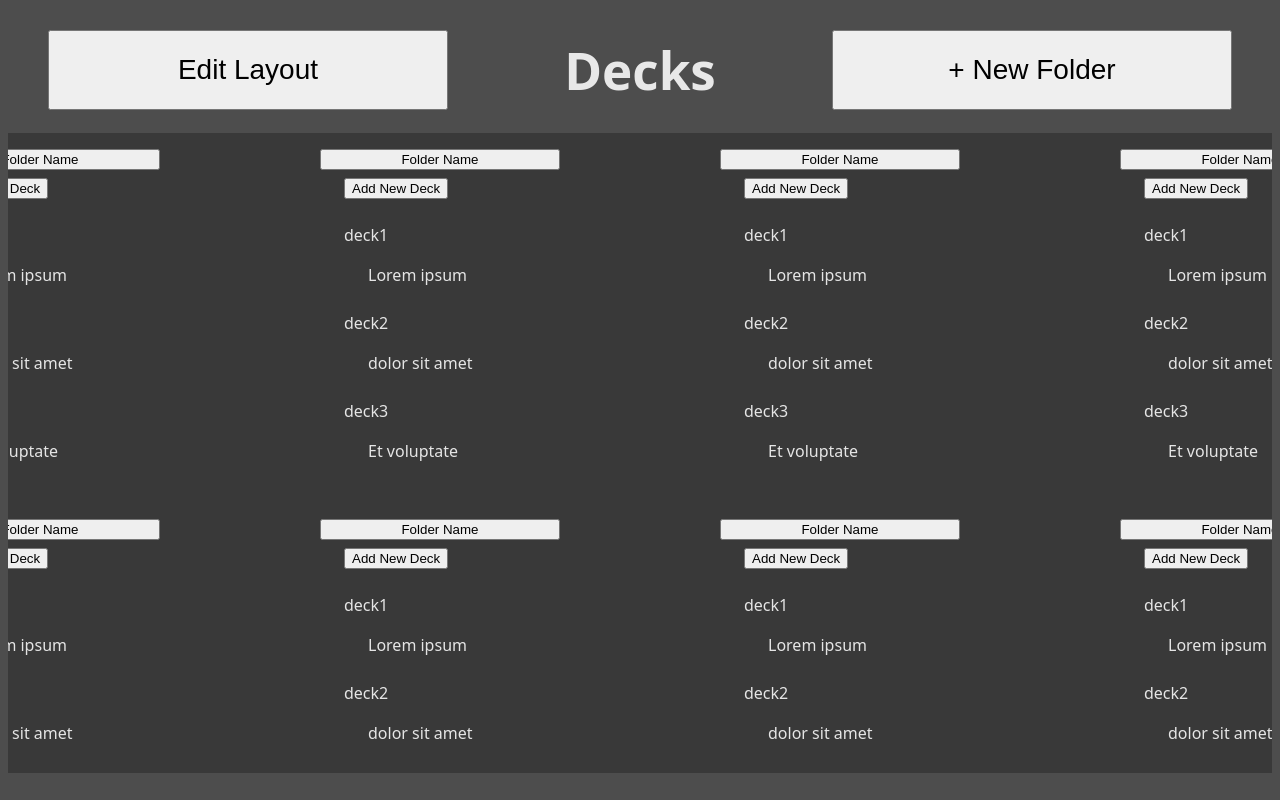
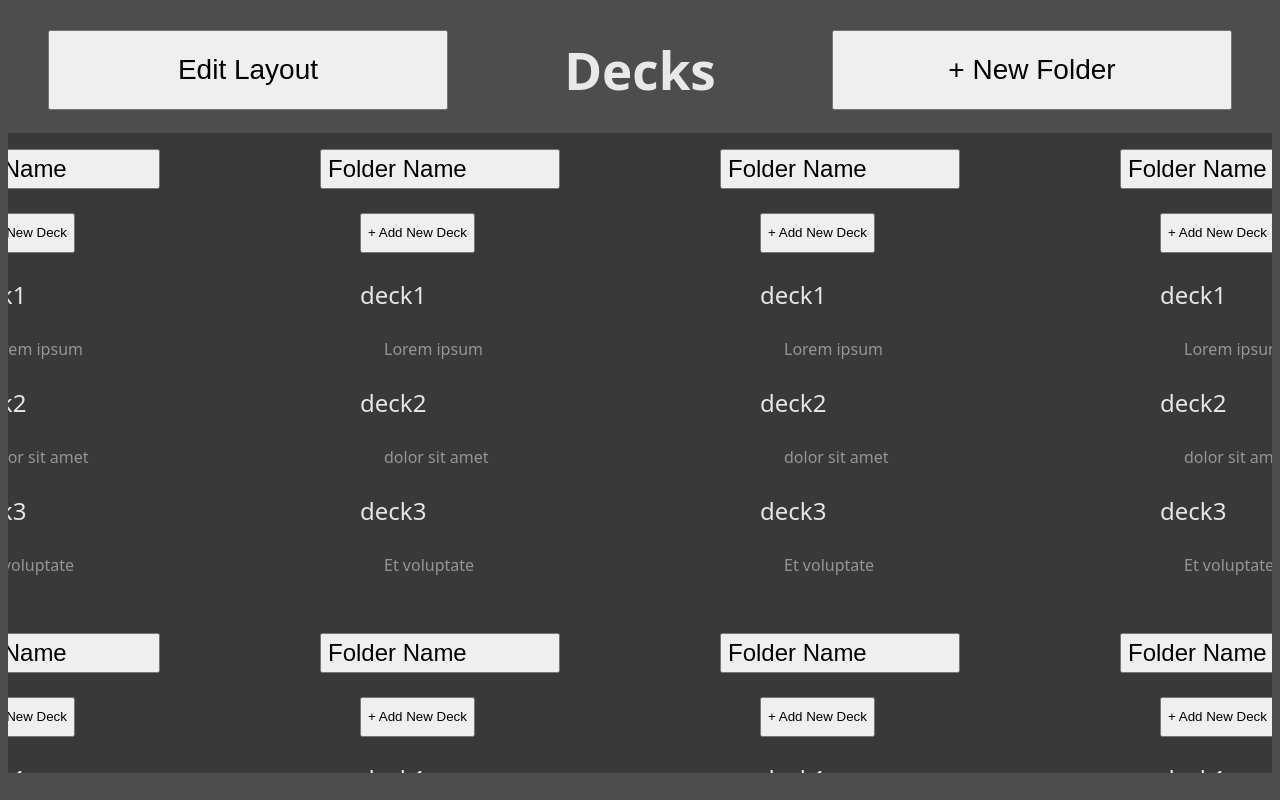
Before and after one commit to Swomp03/cs4474-project, a React (Vite) app: page / in a window 1280 px wide. Built offline with nearby package versions, Linux system fonts and the light colour scheme.

Commit message:
Deck Folder stylings

```diff
--- a/src/components/DeckFolder.jsx
+++ b/src/components/DeckFolder.jsx
@@ -22,7 +22,7 @@ const DeckFolder = () =>{
             <div className="folder-div">
                 <button className="folder-button">Folder Name</button>
                 <div className="dropdown-group">
-                    <button className="add-new-deck-button">Add New Deck</button>
+                    <button className="add-new-deck-button">+ Add New Deck</button>
                     {decks.map((deck) => (
                         <div key={deck.name} className="deck-group">
                             <p className="deck-name">{deck.name}</p>
--- a/src/components/componentStyles/DeckFolder.css
+++ b/src/components/componentStyles/DeckFolder.css
@@ -1,20 +1,32 @@
 
 .add-new-deck-button{
-    margin: 1vh 0
+    margin: 3vh 0 0;
+    height: 5vh;
 }
 
 .dropdown-group{
-    margin-left: 3vh;
+    margin-left: 5vh;
 }
 
 .deck-description{
     margin-left: 3vh;
+    color: rgb(149, 149, 149);
 }
 
 .deck-group{
     margin-bottom: 3vh;
 }
 
+.deck-name{
+    font-size: 24px;
+}
+
+.folder-button{
+    height: 5vh;
+    text-align: left;
+    font-size: 24px;
+}
+
 .folder-div{
     display: grid;
     width: 30vh;
```
